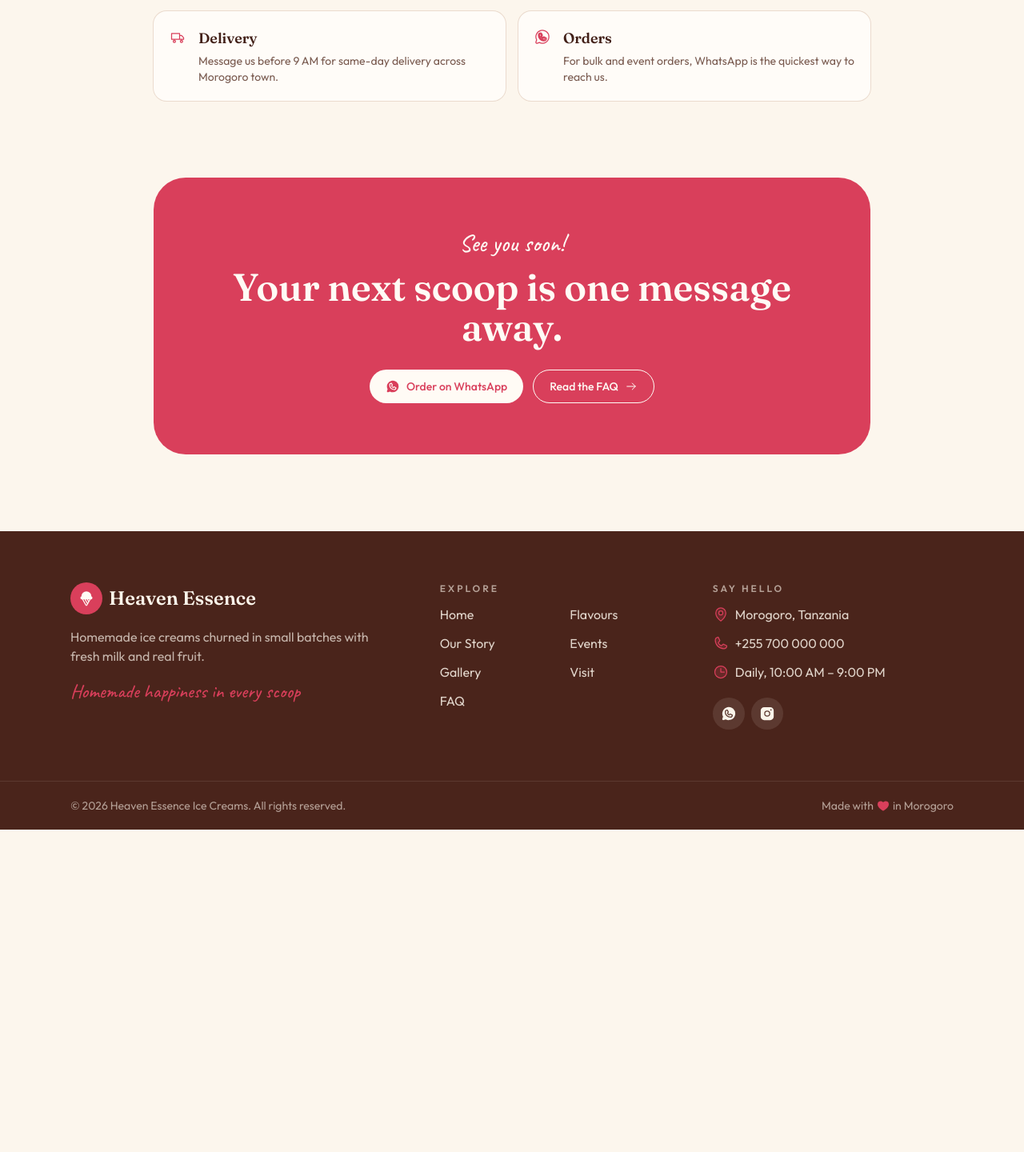
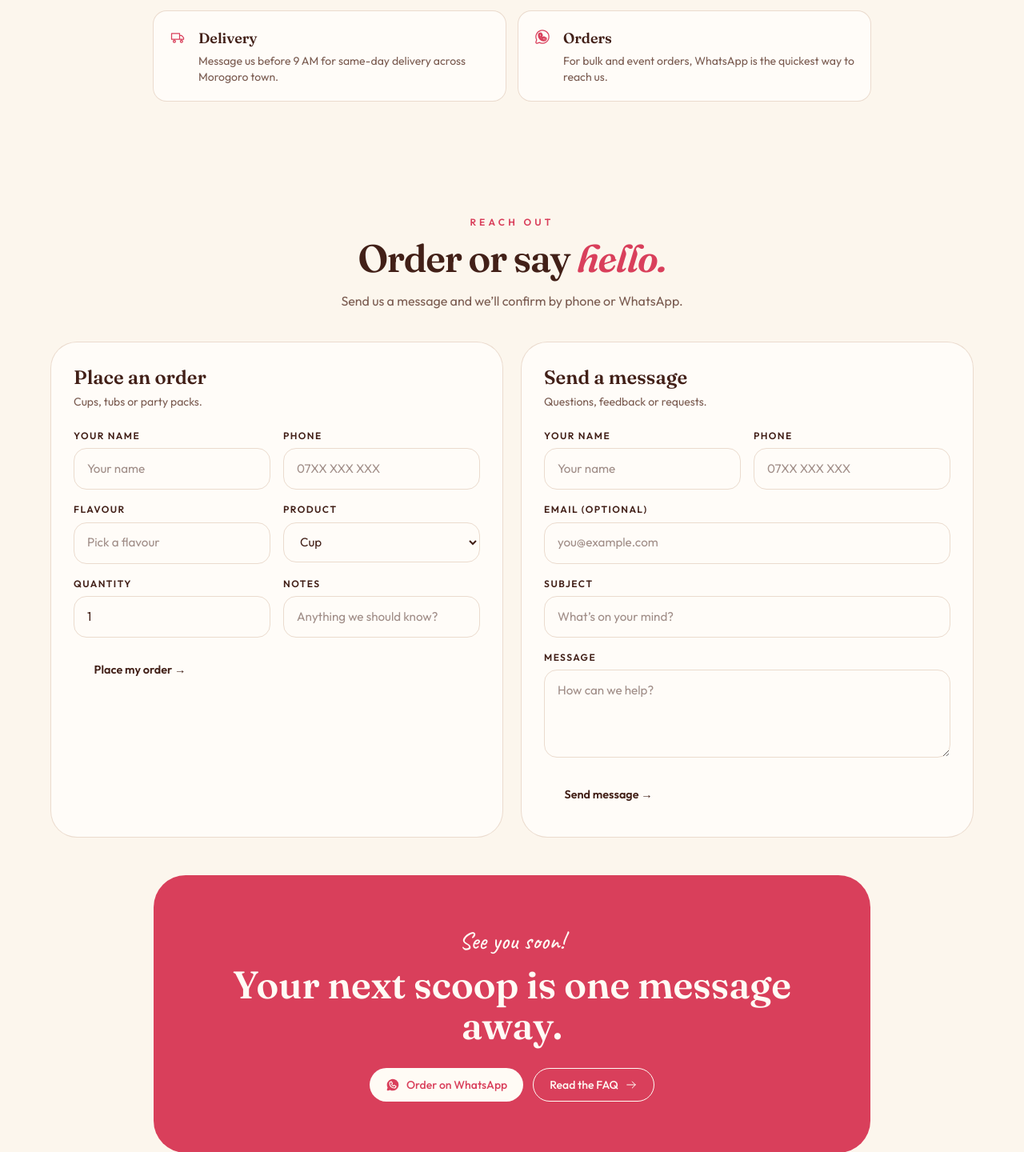
Before and after one commit to Milles-art/heaven-essence-ice-creams, a PHP site: page /visit in a window 1280 px wide. Shown: the part 1654-3094 px from the top of the page at 80% size. Before the commit the page ends 2691 px from the top, so only its background shows below. Run offline with PHP 8.4, Linux system fonts and the light colour scheme.

Commit message:
Wire frontend forms to Django API via same-origin proxy

```diff
--- a/assets/custom.css
+++ b/assets/custom.css
@@ -54,3 +54,19 @@
 .group:hover .group-hover\:opacity-100{opacity:1}
 
 @media (max-width:767px){.md\:grid-cols-3,.md\:columns-3{grid-template-columns:repeat(2,minmax(0,1fr))}}
+
+/* ---- Forms (frontend -> Django API) ---------------------------------- */
+.form-grid{display:grid;grid-template-columns:repeat(2,minmax(0,1fr));gap:1rem}
+.form-grid .field-full{grid-column:1/-1}
+.field-label{display:block;margin-bottom:.4rem;font-size:.75rem;font-weight:600;letter-spacing:.12em;text-transform:uppercase;color:var(--color-primary)}
+.form-input,.form-select,.form-textarea{width:100%;border-radius:1rem;border:1px solid var(--color-border);background:var(--color-card);padding:.85rem 1rem;font:inherit;font-size:.95rem;color:var(--color-foreground);outline:none;transition:border-color .2s,box-shadow .2s}
+.form-input:focus,.form-select:focus,.form-textarea:focus{border-color:var(--color-primary);box-shadow:0 0 0 3px color-mix(in oklab,var(--color-primary) 18%,transparent)}
+.form-textarea{min-height:110px;resize:vertical}
+.form-btn{display:inline-flex;align-items:center;justify-content:center;gap:.5rem;border-radius:9999px;background:var(--color-primary);color:var(--color-primary-foreground);padding:.85rem 1.6rem;font-size:.9rem;font-weight:600;transition:transform .2s,background .2s}
+.form-btn:hover{transform:translateY(-2px);background:color-mix(in oklab,var(--color-primary) 85%,transparent)}
+.form-btn:disabled{opacity:.6;cursor:not-allowed;transform:none}
+.form-msg{margin-top:1rem;border-radius:1rem;padding:.9rem 1.1rem;font-size:.9rem;display:none}
+.form-msg.show{display:block}
+.form-msg.ok{background:color-mix(in oklab,#4d9a6a 15%,transparent);color:#2f6d48;border:1px solid color-mix(in oklab,#4d9a6a 30%,transparent)}
+.form-msg.err{background:color-mix(in oklab,var(--color-primary) 12%,transparent);color:var(--color-primary);border:1px solid color-mix(in oklab,var(--color-primary) 25%,transparent)}
+@media(max-width:640px){.form-grid{grid-template-columns:1fr}}
--- /dev/null
+++ b/assets/forms.js
@@ -0,0 +1,57 @@
+/* Submit site forms to the Django API through the same-origin /api proxy. */
+(function () {
+  document.querySelectorAll('form[data-endpoint]').forEach(function (form) {
+    var button = form.querySelector('[type="submit"]');
+    var msg = form.querySelector('.form-msg');
+
+    function say(text, kind) {
+      if (!msg) return;
+      msg.textContent = text;
+      msg.className = 'form-msg show ' + (kind || 'ok');
+    }
+
+    form.addEventListener('submit', function (event) {
+      event.preventDefault();
+      var payload = {};
+      new FormData(form).forEach(function (value, key) { payload[key] = value; });
+      // Only numeric/date fields need null for "empty"; text fields accept "".
+      form.querySelectorAll('input[type="date"], input[type="number"]').forEach(function (input) {
+        if (payload[input.name] === '') payload[input.name] = null;
+      });
+
+      var original = button ? button.textContent : '';
+      if (button) { button.disabled = true; button.textContent = 'Sending…'; }
+      say('');
+
+      fetch(form.getAttribute('data-endpoint'), {
+        method: 'POST',
+        headers: { 'Content-Type': 'application/json' },
+        body: JSON.stringify(payload),
+      })
+        .then(function (res) {
+          return res.json().catch(function () { return {}; }).then(function (data) {
+            return { ok: res.ok, data: data };
+          });
+        })
+        .then(function (result) {
+          if (result.ok) {
+            say(form.getAttribute('data-success') || 'Thank you! We’ll be in touch soon.', 'ok');
+            form.reset();
+          } else {
+            var data = result.data;
+            var problems = [];
+            Object.keys(data).forEach(function (key) {
+              var v = data[key];
+              if (Array.isArray(v)) problems.push(key + ': ' + v.join(' '));
+              else if (typeof v === 'string' && key !== 'detail') problems.push(v);
+            });
+            say(problems.length ? problems.join(' · ') : (data.detail || 'Something went wrong. Please try again.'), 'err');
+          }
+        })
+        .catch(function () { say('Could not reach us right now. Please try WhatsApp instead.', 'err'); })
+        .finally(function () {
+          if (button) { button.disabled = false; button.textContent = original; }
+        });
+    });
+  });
+})();
--- a/visit/index.html
+++ b/visit/index.html
@@ -70,7 +70,43 @@
       <div><h3 class="font-serif text-lg font-semibold">Orders</h3><p class="mt-1 text-sm text-muted-foreground">For bulk and event orders, WhatsApp is the quickest way to reach us.</p></div>
     </div>
   </div>
-</div></section><section class="px-6 pb-24">
+</div></section><section class="px-6 py-12 md:py-20">
+<div class="mx-auto max-w-6xl">
+  <div class="mx-auto mb-10 max-w-2xl text-center">
+    <p class="text-xs font-semibold uppercase tracking-[0.35em] text-primary">Reach out</p>
+    <h2 class="mt-3 font-serif text-3xl font-semibold tracking-tight md:text-5xl">Order or say <span class="italic text-primary">hello.</span></h2>
+    <p class="mt-4 text-muted-foreground">Send us a message and we’ll confirm by phone or WhatsApp.</p>
+  </div>
+  <div class="grid gap-6 md:grid-cols-2">
+    <div class="reveal rounded-[2rem] bg-card p-7 ring-1 ring-border md:p-9">
+      <h3 class="font-serif text-2xl font-semibold">Place an order</h3>
+      <p class="mt-1 text-sm text-muted-foreground">Cups, tubs or party packs.</p>
+      <form class="form-grid mt-6" data-endpoint="/api/orders/" data-success="Order received! We’ll call to confirm.">
+        <div><label class="field-label" for="or-name">Your name</label><input class="form-input" id="or-name" name="customer_name" required placeholder="Your name"></div>
+        <div><label class="field-label" for="or-phone">Phone</label><input class="form-input" id="or-phone" name="phone" type="tel" required placeholder="07XX XXX XXX"></div>
+        <div><label class="field-label" for="or-flavour">Flavour</label><input class="form-input" id="or-flavour" name="flavour" list="flavour-list" placeholder="Pick a flavour"><datalist id="flavour-list"><option value="Vanilla"></option><option value="Chocolate"></option><option value="Strawberry"></option><option value="Mango"></option><option value="Ukwaju"></option><option value="Cookies & Cream"></option><option value="Coconut"></option><option value="Banana"></option><option value="Mint Choc Chip"></option><option value="Passion Fruit"></option></datalist></div>
+        <div><label class="field-label" for="or-type">Product</label><select class="form-select" id="or-type" name="product_type"><option value="cup">Cup</option><option value="tub">Tub</option><option value="party-pack">Party pack</option></select></div>
+        <div><label class="field-label" for="or-qty">Quantity</label><input class="form-input" id="or-qty" name="quantity" type="number" min="1" value="1"></div>
+        <div><label class="field-label" for="or-notes">Notes</label><input class="form-input" id="or-notes" name="notes" placeholder="Anything we should know?"></div>
+        <div class="field-full"><button class="form-btn" type="submit">Place my order →</button><div class="form-msg"></div></div>
+      </form>
+    </div>
+    <div class="reveal rounded-[2rem] bg-card p-7 ring-1 ring-border md:p-9">
+      <h3 class="font-serif text-2xl font-semibold">Send a message</h3>
+      <p class="mt-1 text-sm text-muted-foreground">Questions, feedback or requests.</p>
+      <form class="form-grid mt-6" data-endpoint="/api/contact/" data-success="Message received — asante! We’ll reply soon.">
+        <div><label class="field-label" for="ct-name">Your name</label><input class="form-input" id="ct-name" name="name" required placeholder="Your name"></div>
+        <div><label class="field-label" for="ct-phone">Phone</label><input class="form-input" id="ct-phone" name="phone" type="tel" placeholder="07XX XXX XXX"></div>
+        <div class="field-full"><label class="field-label" for="ct-email">Email (optional)</label><input class="form-input" id="ct-email" name="email" type="email" placeholder="you@example.com"></div>
+        <div class="field-full"><label class="field-label" for="ct-subject">Subject</label><input class="form-input" id="ct-subject" name="subject" placeholder="What’s on your mind?"></div>
+        <div class="field-full"><label class="field-label" for="ct-message">Message</label><textarea class="form-textarea" id="ct-message" name="message" required placeholder="How can we help?"></textarea></div>
+        <div class="field-full"><button class="form-btn" type="submit">Send message →</button><div class="form-msg"></div></div>
+      </form>
+    </div>
+  </div>
+</div></section>
+
+<section class="px-6 pb-24">
 <div class="mx-auto max-w-4xl rounded-[2.5rem] bg-primary px-8 py-14 text-center text-primary-foreground md:py-16">
   <p class="font-script text-3xl">See you soon!</p>
   <h2 class="mt-3 font-serif text-3xl font-semibold md:text-5xl">Your next scoop is one message away.</h2>
@@ -148,4 +184,4 @@
     document.addEventListener('keydown',function(e){if(e.key==='Escape')lb.classList.add('hidden');});
   }
 })();
-</script></body></html>
+</script><script src="/assets/forms.js"></script></body></html>
```
Also changed, not shown: events/index.html (+27 -6 lines), server.js (+32 -0 lines), README.md.
